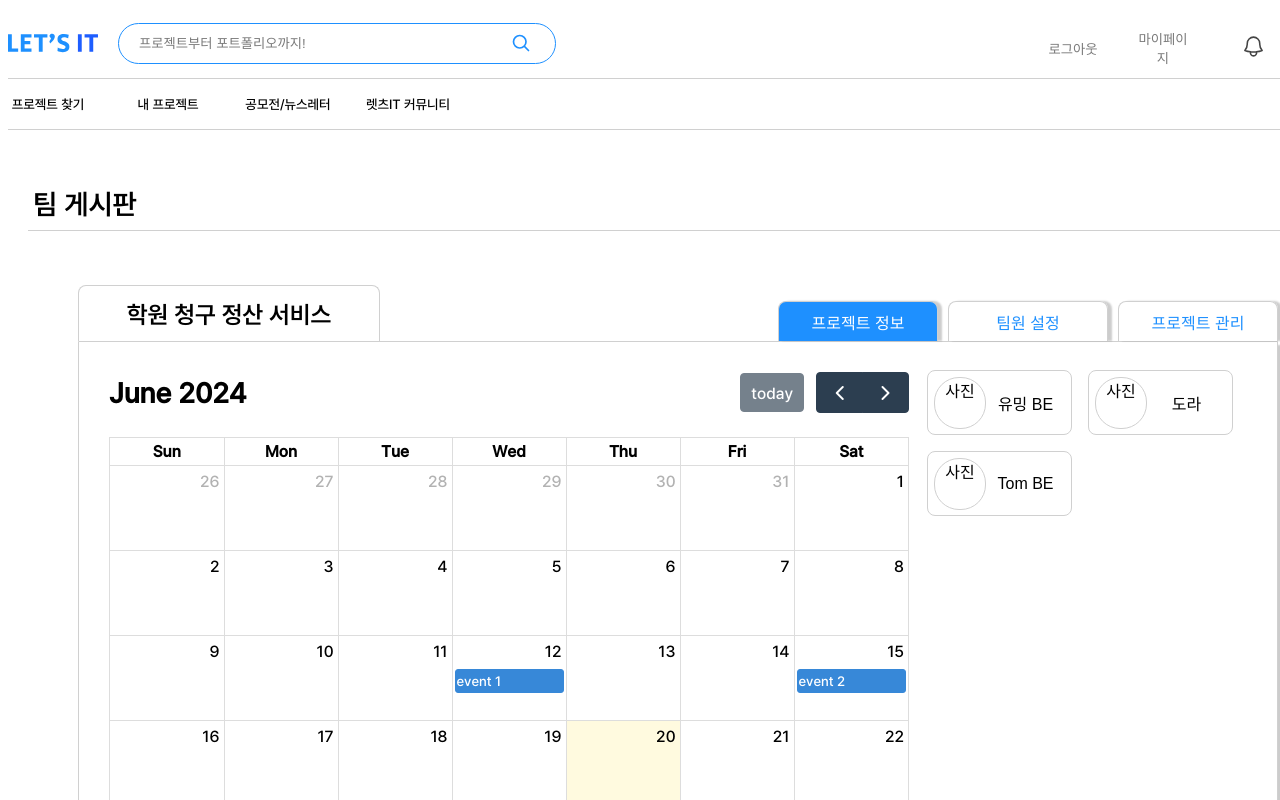
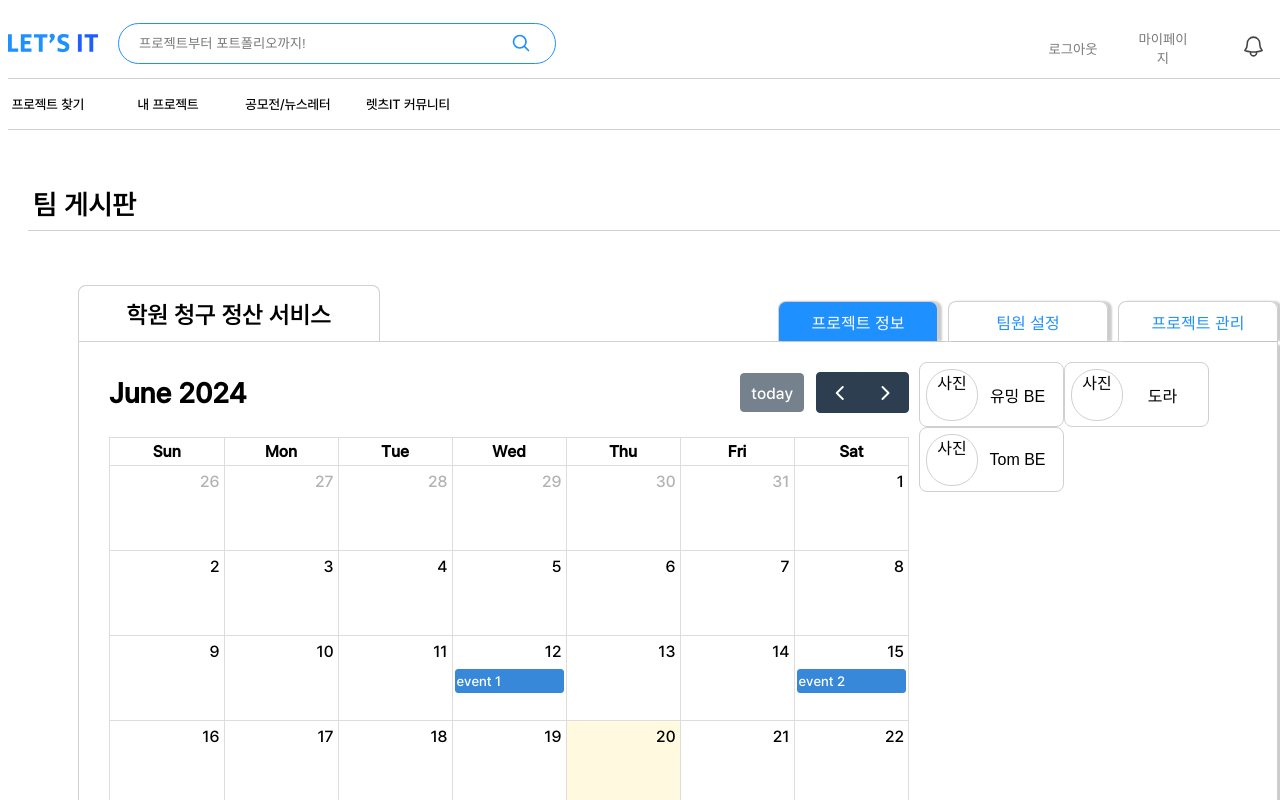
Before and after one commit to yezixx/SOLUX_LETS_IT_Frontend, a React (Vite) app: page / in a window 1280 px wide. Shown: the top 800 px of the page. Built offline with nearby package versions, Linux system fonts and the light colour scheme; the HTML template or start-up script is replaced by a standard one.

Commit message:
Design: 마진, 패딩 제거

```diff
--- a/src/Screen/Teamboard/ProjInfo/MemberList/MemberItem/MemberItem.module.css
+++ b/src/Screen/Teamboard/ProjInfo/MemberList/MemberItem/MemberItem.module.css
@@ -1,6 +1,5 @@
 .memberItem {
   /*border: 1px solid pink;*/
-  padding: 5px;
 }
 
 .memberItem__container {
@@ -14,8 +13,6 @@
   /*크기*/
   width: 145px;
   height: 65px;
-  /*마진*/
-  margin: 3px;
   /*요소 배치*/
   display: flex;
   align-items: center;
```
